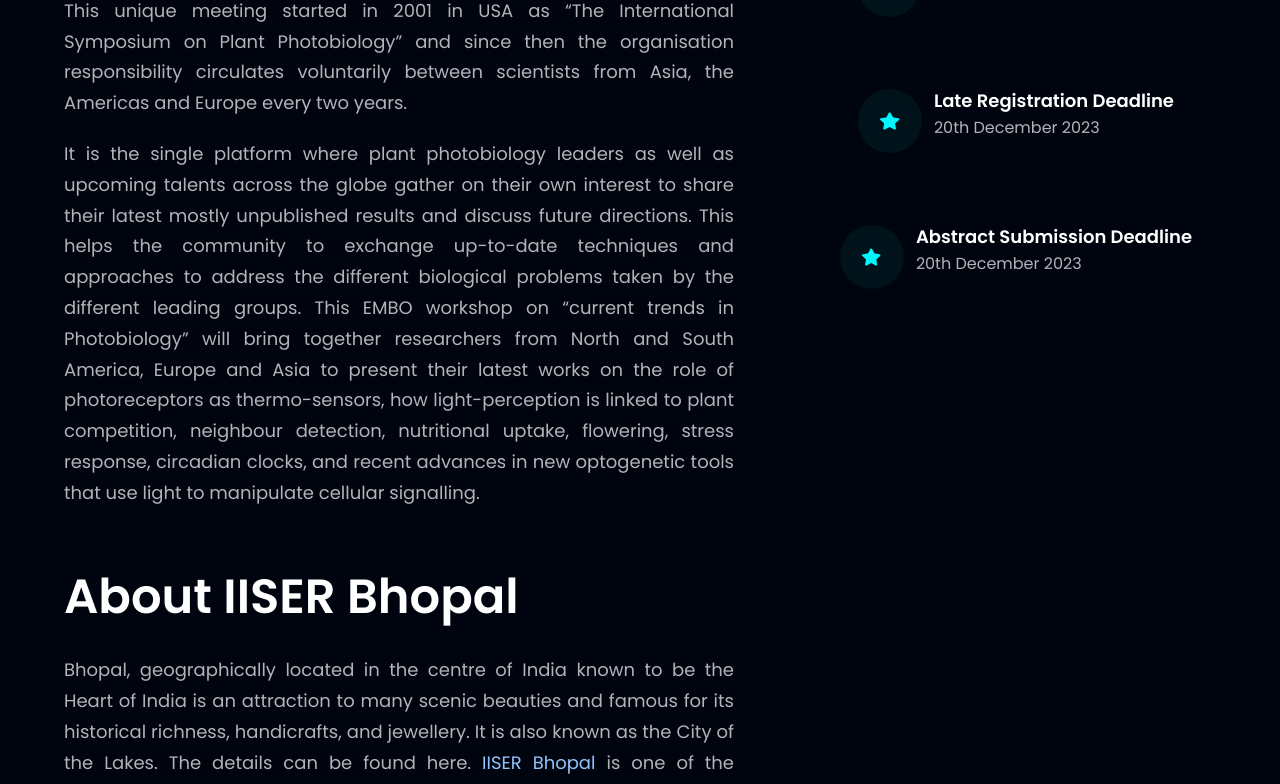
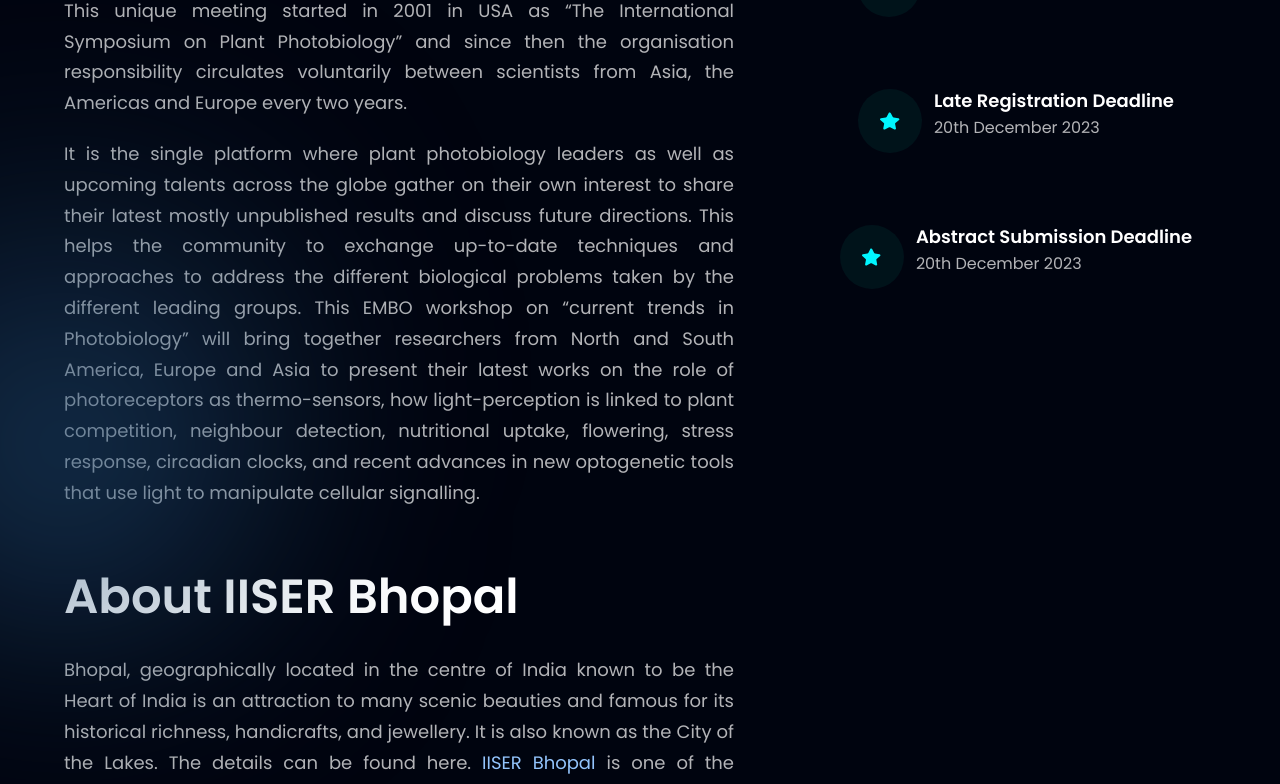
Before and after one commit to prathamdupare/workshop, a React (Vite) app: page / in a window 1280 px wide. Shown: the part 1152-1936 px from the top of the page. Built offline with nearby package versions, Linux system fonts and the light colour scheme.

Commit message:
added gradient

```diff
--- a/src/components/About.jsx
+++ b/src/components/About.jsx
@@ -28,6 +28,7 @@ export const About = () => {
     <section id="about" className={`${layout.section}`}>
       {" "}
       <div className={layout.sectionInfo}>
+        <div className="absolute z-[0] w-[30%] h-[60%] -left-[10%]  rounded-full blue__gradient"></div>
         <h2 className={`pt-[50px] ${styles.heading2}`}>About the Workshop</h2>
         <p className={`${styles.paragraph} text-justify max-w-[670px] mt-5`}>
           This unique meeting started in 2001 in USA as “The International
@@ -57,7 +58,7 @@ export const About = () => {
           Heart of India is an attraction to many scenic beauties and famous for
           its historical richness, handicrafts, and jewellery. It is also known
           as the City of the Lakes. The details can be found here.{" "}
-          <a className="text-blue-300" href="https://www.iiserb.ac.in/">
+          <a className="text-blue-300 " href="https://www.iiserb.ac.in/">
             IISER Bhopal{" "}
           </a>
           is one of the premiere institutes of India established in the year
--- a/src/components/Org.jsx
+++ b/src/components/Org.jsx
@@ -8,6 +8,7 @@ const Testimonials = () => {
       id="organizers"
       className="flex flex-col  justify-center items-center relative pt-28 sm:flex-row"
     >
+      <div className="absolute z-[0] w-[60%] h-[60%] -left-[10%]  rounded-full blue__gradient"></div>
       <div className="flex flex-col items-center justify-center mr-20">
         <div className="">
           <h1 className={styles.heading2}>Organizers</h1>
```
